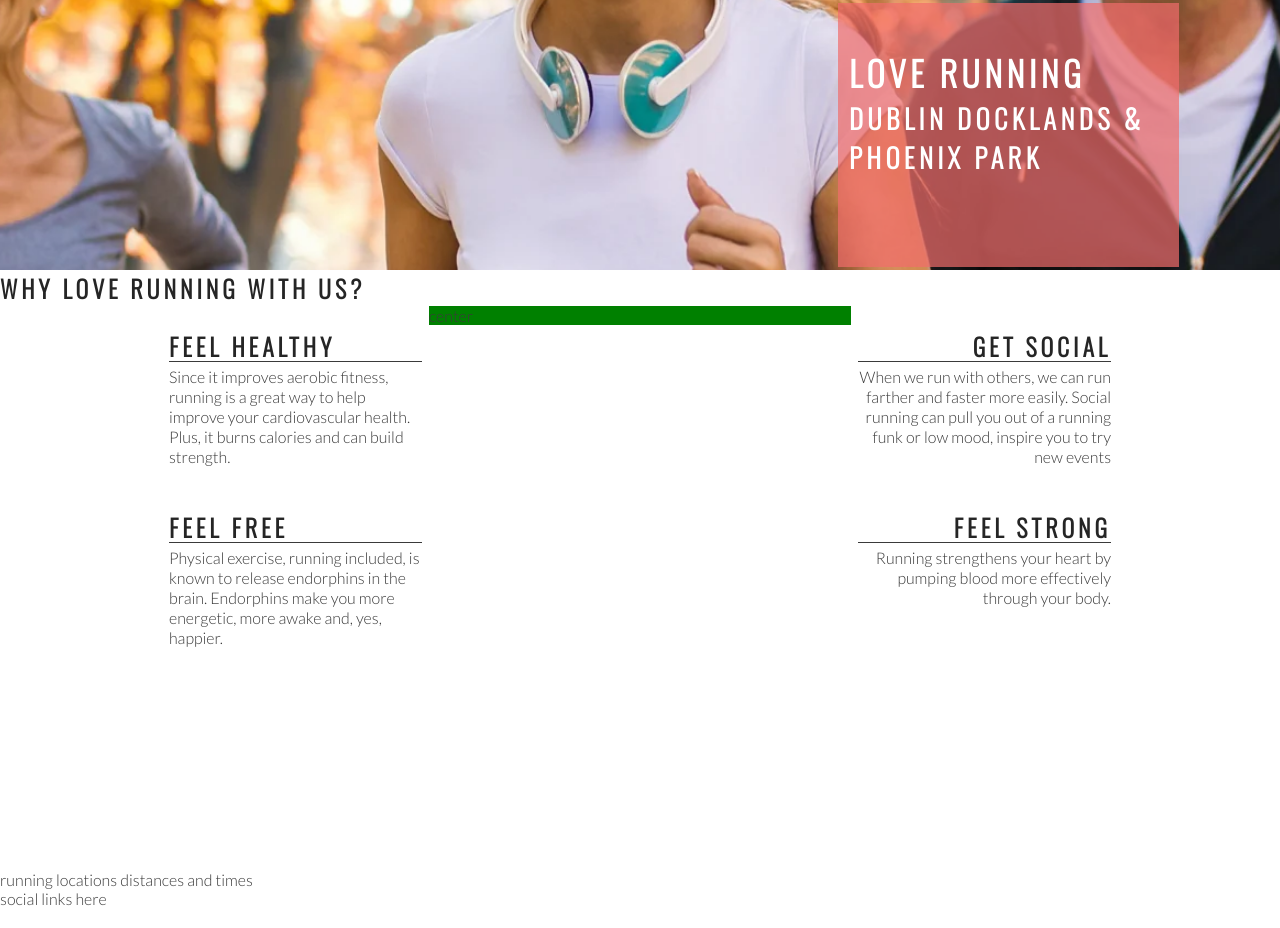
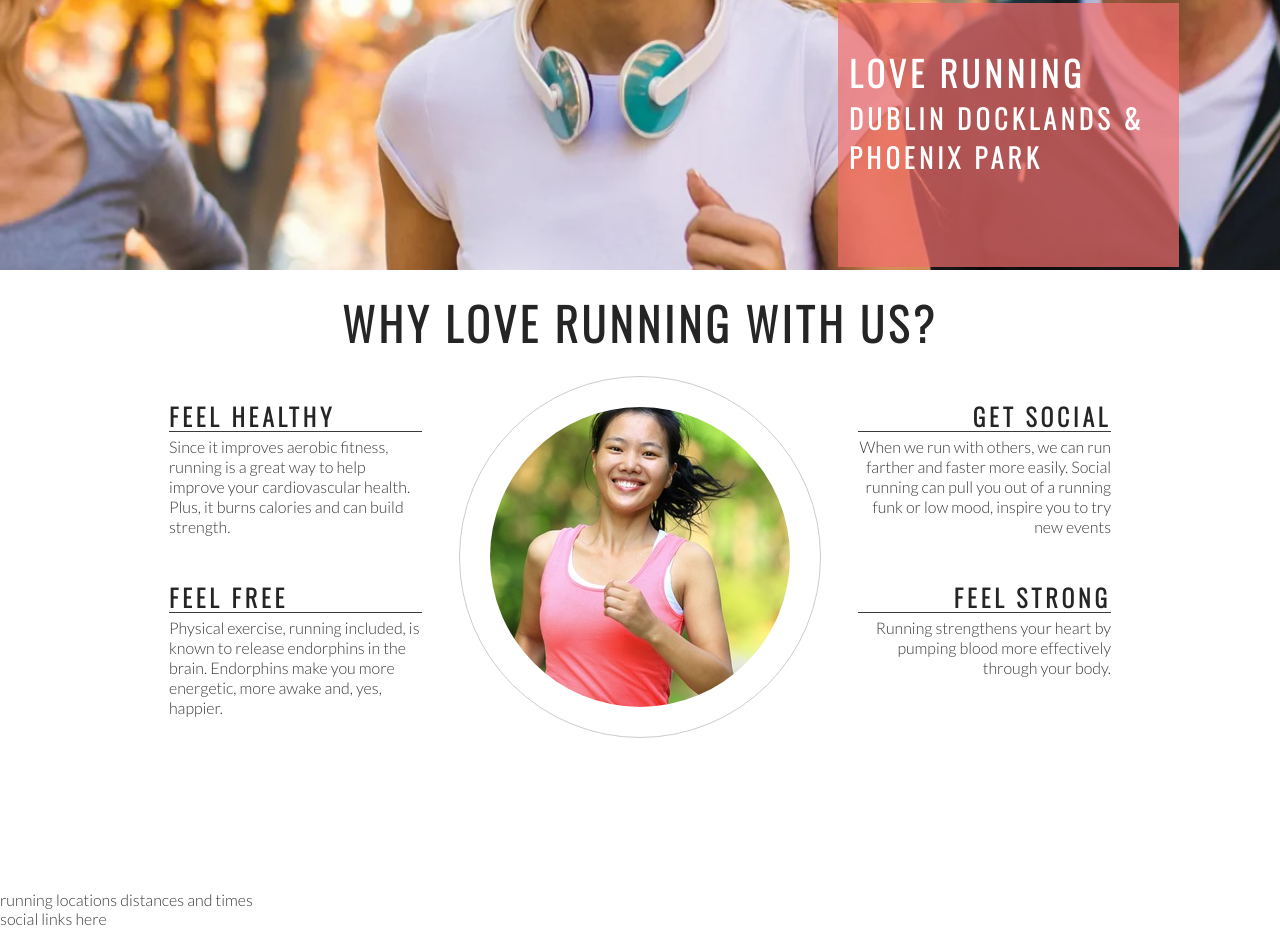
Before and after one commit to fantalm/Love-runinng, a plain HTML site: page index.html in a window 1280 px wide. Shown: the part 394-1322 px from the top of the page. Drawn offline with nearby package versions, Linux system fonts and the light colour scheme.

Commit message:
add image and styling to club ethos

```diff
--- a/assets/css/style.css
+++ b/assets/css/style.css
@@ -71,7 +71,7 @@ h1, h2{
 #hero-image{
     height: 600px;
     width: 100%;
-    background: url(../images/hero-image.webp) no-repeat center center;
+    background: url('../images/hero-image.webp') no-repeat center center;
 
     /* animates zoom effect on loading page */
 
@@ -131,7 +131,7 @@ h1, h2{
 #center-about{
     width:33%;
     margin: 0 auto;
-    background-color:green;
+
 }
 
 hr{
@@ -162,3 +162,24 @@ hr{
 .right-about-heading p{
     text-align: right;
 }
+#welcome{
+    text-align: center;
+    margin: 20px 0;
+    font-size: 280%;
+}
+
+#circle-container{
+    width: 300px;
+    height: 300px;
+    padding: 30px;
+    border-style: solid;
+    border-color: #ccc;
+    border-width: 1px;
+    border-radius: 50%;
+    margin: 0 auto;
+}
+#circle-cover-bg{
+    background: url('../images/ethos-center-image.jpg') no-repeat center center;
+    height: 100%;
+    border-radius: 50%;
+}
--- a/index.html
+++ b/index.html
@@ -33,7 +33,7 @@
 
     </section>
     <section id="club-ethos">
-        <h1>Why Love Running with Us?</h1>
+        <h2 id="welcome">Why Love Running with Us?</h2>
         <div id="left-about">
             <div class="left-about-heading">
                 <h2>Feel Healthy</h2>
@@ -60,7 +60,13 @@
             </div>
 
         </div>
-        <div id="center-about">center</div>
+        <div id="center-about">
+            <div id="circle-container">
+                <div id="circle-cover-bg">
+
+                </div>
+            </div>
+        </div>
     </section>
     <section>
         running locations distances and times
```
Also changed, not shown: assets/images/ethos-center-image.jpg (added).
